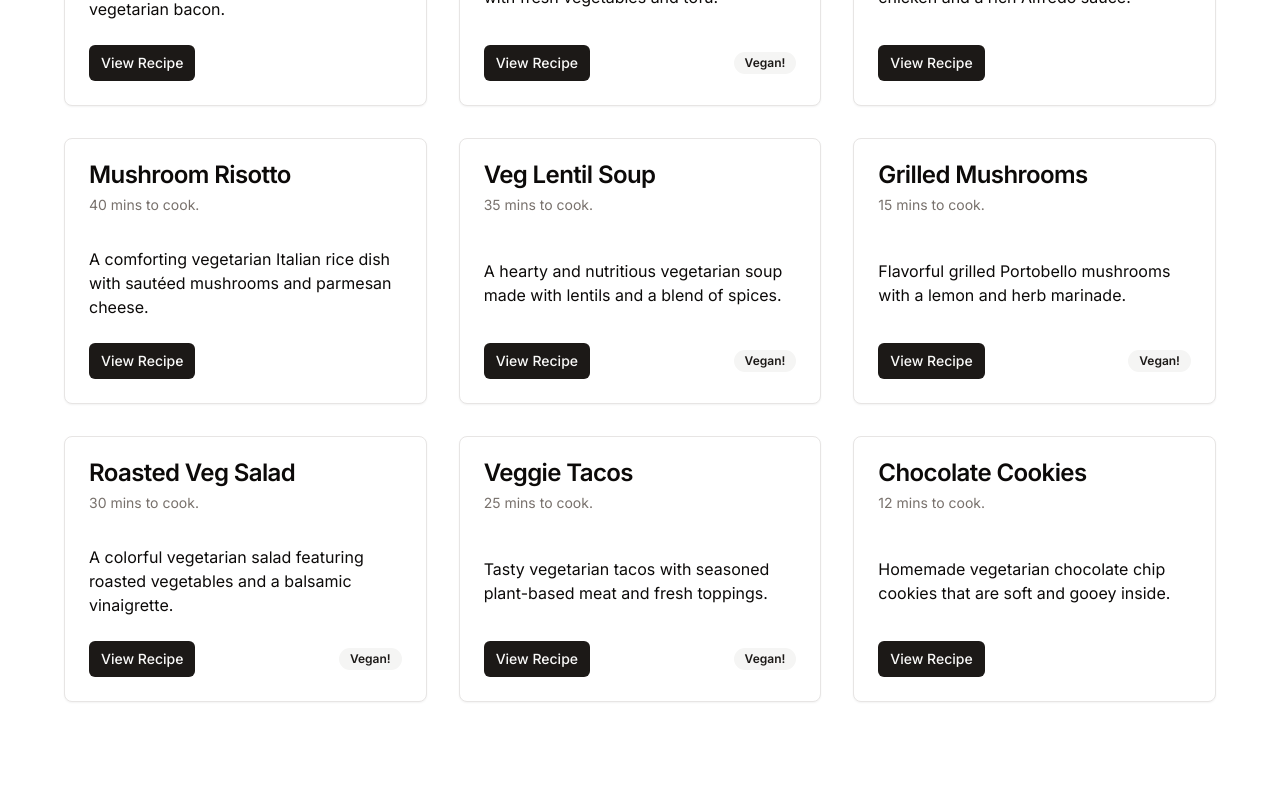
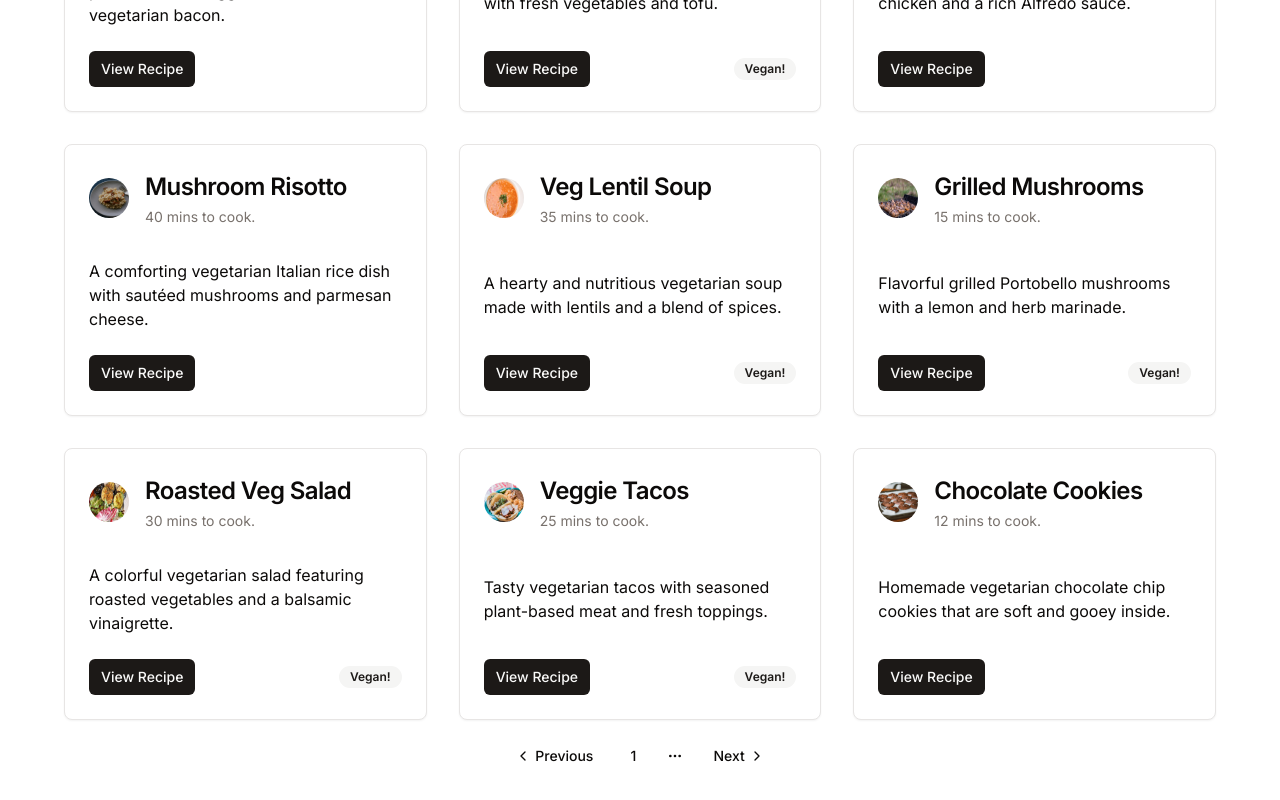
Before and after one commit to patriciasegantine/next-shadcn-recipes, a Next.js app: page / in a window 1280 px wide. Shown: the part 316-1116 px from the top of the page. Before the commit the page ends 1066 px from the top, so only its background shows below. Built offline with nearby package versions, Linux system fonts and the light colour scheme; data requests are answered from the project's data file.

Commit message:
feat: add pagination and avatar

```diff
--- a/src/app/page.tsx
+++ b/src/app/page.tsx
@@ -39,6 +39,13 @@ export default async function Home() {
           <Card key={recipe.id} className="flex flex-col justify-between">
             <CardHeader className="flex-row gap-4 items-center">
 
+              <Avatar>
+                <AvatarImage src={`/img/${recipe.image}`}/>
+                <AvatarFallback>
+                  {recipe.title.slice(0, 2)}
+                </AvatarFallback>
+              </Avatar>
+
               <div>
                 <CardTitle>{recipe.title}</CardTitle>
                 <CardDescription>{recipe.time} mins to cook.</CardDescription>
@@ -60,6 +67,28 @@ export default async function Home() {
           </Card>
         ))}
       </div>
+
+      <Pagination className='mt-4'>
+        <PaginationContent>
+          <PaginationItem>
+            <PaginationPrevious href="#"/>
+          </PaginationItem>
+
+          <PaginationItem>
+            <PaginationLink href="#">1</PaginationLink>
+          </PaginationItem>
+
+          <PaginationItem>
+            <PaginationEllipsis/>
+          </PaginationItem>
+
+          <PaginationItem>
+            <PaginationNext href="#"/>
+          </PaginationItem>
+
+        </PaginationContent>
+      </Pagination>
+
     </main>
   )
 }
--- /dev/null
+++ b/src/components/ui/avatar.tsx
@@ -0,0 +1,50 @@
+"use client"
+
+import * as React from "react"
+import * as AvatarPrimitive from "@radix-ui/react-avatar"
+
+import { cn } from "@/lib/utils"
+
+const Avatar = React.forwardRef<
+  React.ElementRef<typeof AvatarPrimitive.Root>,
+  React.ComponentPropsWithoutRef<typeof AvatarPrimitive.Root>
+>(({ className, ...props }, ref) => (
+  <AvatarPrimitive.Root
+    ref={ref}
+    className={cn(
+      "relative flex h-10 w-10 shrink-0 overflow-hidden rounded-full",
+      className
+    )}
+    {...props}
+  />
+))
+Avatar.displayName = AvatarPrimitive.Root.displayName
+
+const AvatarImage = React.forwardRef<
+  React.ElementRef<typeof AvatarPrimitive.Image>,
+  React.ComponentPropsWithoutRef<typeof AvatarPrimitive.Image>
+>(({ className, ...props }, ref) => (
+  <AvatarPrimitive.Image
+    ref={ref}
+    className={cn("aspect-square h-full w-full", className)}
+    {...props}
+  />
+))
+AvatarImage.displayName = AvatarPrimitive.Image.displayName
+
+const AvatarFallback = React.forwardRef<
+  React.ElementRef<typeof AvatarPrimitive.Fallback>,
+  React.ComponentPropsWithoutRef<typeof AvatarPrimitive.Fallback>
+>(({ className, ...props }, ref) => (
+  <AvatarPrimitive.Fallback
+    ref={ref}
+    className={cn(
+      "flex h-full w-full items-center justify-center rounded-full bg-muted",
+      className
+    )}
+    {...props}
+  />
+))
+AvatarFallback.displayName = AvatarPrimitive.Fallback.displayName
+
+export { Avatar, AvatarImage, AvatarFallback }
--- /dev/null
+++ b/src/components/ui/pagination.tsx
@@ -0,0 +1,117 @@
+import * as React from "react"
+import { ChevronLeft, ChevronRight, MoreHorizontal } from "lucide-react"
+
+import { cn } from "@/lib/utils"
+import { ButtonProps, buttonVariants } from "@/components/ui/button"
+
+const Pagination = ({ className, ...props }: React.ComponentProps<"nav">) => (
+  <nav
+    role="navigation"
+    aria-label="pagination"
+    className={cn("mx-auto flex w-full justify-center", className)}
+    {...props}
+  />
+)
+Pagination.displayName = "Pagination"
+
+const PaginationContent = React.forwardRef<
+  HTMLUListElement,
+  React.ComponentProps<"ul">
+>(({ className, ...props }, ref) => (
+  <ul
+    ref={ref}
+    className={cn("flex flex-row items-center gap-1", className)}
+    {...props}
+  />
+))
+PaginationContent.displayName = "PaginationContent"
+
+const PaginationItem = React.forwardRef<
+  HTMLLIElement,
+  React.ComponentProps<"li">
+>(({ className, ...props }, ref) => (
+  <li ref={ref} className={cn("", className)} {...props} />
+))
+PaginationItem.displayName = "PaginationItem"
+
+type PaginationLinkProps = {
+  isActive?: boolean
+} & Pick<ButtonProps, "size"> &
+  React.ComponentProps<"a">
+
+const PaginationLink = ({
+  className,
+  isActive,
+  size = "icon",
+  ...props
+}: PaginationLinkProps) => (
+  <a
+    aria-current={isActive ? "page" : undefined}
+    className={cn(
+      buttonVariants({
+        variant: isActive ? "outline" : "ghost",
+        size,
+      }),
+      className
+    )}
+    {...props}
+  />
+)
+PaginationLink.displayName = "PaginationLink"
+
+const PaginationPrevious = ({
+  className,
+  ...props
+}: React.ComponentProps<typeof PaginationLink>) => (
+  <PaginationLink
+    aria-label="Go to previous page"
+    size="default"
+    className={cn("gap-1 pl-2.5", className)}
+    {...props}
+  >
+    <ChevronLeft className="h-4 w-4" />
+    <span>Previous</span>
+  </PaginationLink>
+)
+PaginationPrevious.displayName = "PaginationPrevious"
+
+const PaginationNext = ({
+  className,
+  ...props
+}: React.ComponentProps<typeof PaginationLink>) => (
+  <PaginationLink
+    aria-label="Go to next page"
+    size="default"
+    className={cn("gap-1 pr-2.5", className)}
+    {...props}
+  >
+    <span>Next</span>
+    <ChevronRight className="h-4 w-4" />
+  </PaginationLink>
+)
+PaginationNext.displayName = "PaginationNext"
+
+const PaginationEllipsis = ({
+  className,
+  ...props
+}: React.ComponentProps<"span">) => (
+  <span
+    aria-hidden
+    className={cn("flex h-9 w-9 items-center justify-center", className)}
+    {...props}
+  >
+    <MoreHorizontal className="h-4 w-4" />
+    <span className="sr-only">More pages</span>
+  </span>
+)
+PaginationEllipsis.displayName = "PaginationEllipsis"
+
+export {
+  Pagination,
+  PaginationContent,
+  PaginationEllipsis,
+  PaginationItem,
+  PaginationLink,
+  PaginationNext,
+  PaginationPrevious,
+}
```
